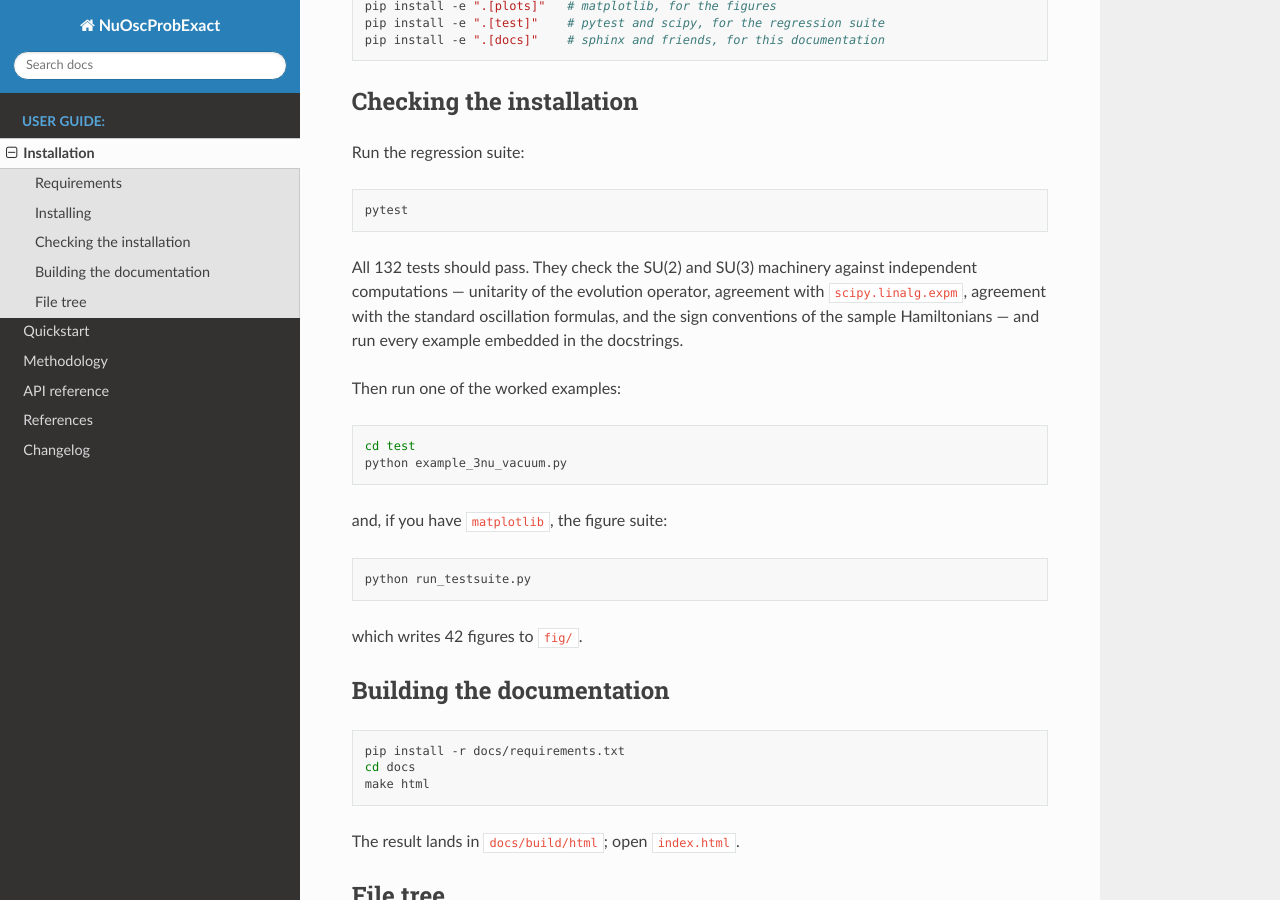
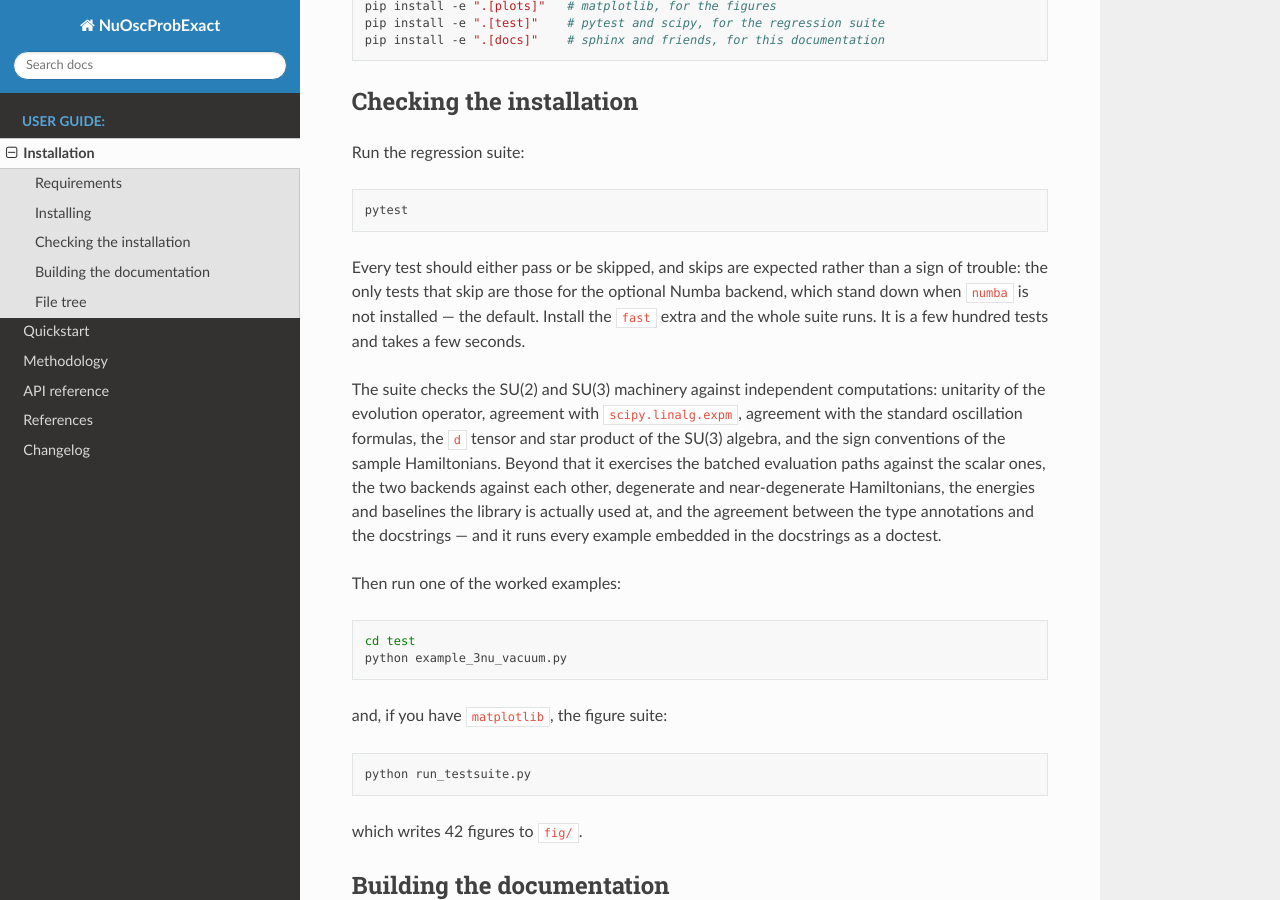
Before and after one commit to mbustama/NuOscProbExact, a Sphinx documentation site: the page built from docs/source/installation.rst, in a window 1280 px wide and 900 px high, scrolled down 1273 px. Built offline with Sphinx 7.4.7 and the Read the Docs theme 3.1.0, drawn with Linux system fonts in a browser that asks for light colours.

Commit message:
Stop promising a test count the suite cannot keep
installation.rst told readers "All 132 tests should pass". The suite has
279. Correcting the number was the obvious fix and would have replaced
one wrong statement with another, because 279 is only right when Numba
is installed: a default `pip install` has no Numba, so the tests for the
optional backend skip and pytest reports 241 passed, 38 skipped.
"All 279 tests should pass" would tell almost every reader that their
installation is broken, at the exact moment they are checking whether it
works.

So the count is gone rather than updated. What a reader needs at that
point is the shape of the result, not its size: every test passes or
skips, and skips are expected because the Numba tests stand down when
the optional dependency is absent. Verified that this is the whole of
it -- all 38 skips report "Numba is not installed", and there is no
other skip condition anywhere in tests/. A rough sense of scale stays,
in a form that cannot drift.

The sentence that followed had rotted further than the number did. It
described unitarity, scipy.linalg.expm, the standard formulas, the sign
conventions and the docstring examples, which together are about 75 of
the 279 tests. Everything added since was missing: the batched paths
against the scalar ones, the two backends against each other, degenerate
and near-degenerate Hamiltonians, the scales the library is used at, and
the type annotations against the docstrings. It now lists those, and
mentions the SU(3) d tensor and star product, which had also never
appeared despite being what the paper is largely about.

The one test file deliberately left out is test_file_tree.py, which
checks repository hygiene rather than physics and is of no interest to
someone verifying an installation.

Co-Authored-By: Claude Opus 5 <noreply@anthropic.com>

```diff
--- a/docs/source/installation.rst
+++ b/docs/source/installation.rst
@@ -79,11 +79,22 @@ Run the regression suite:
 
    pytest
 
-All 132 tests should pass.  They check the SU(2) and SU(3) machinery against
-independent computations --- unitarity of the evolution operator, agreement
-with ``scipy.linalg.expm``, agreement with the standard oscillation formulas,
-and the sign conventions of the sample Hamiltonians --- and run every example
-embedded in the docstrings.
+Every test should either pass or be skipped, and skips are expected rather
+than a sign of trouble: the only tests that skip are those for the optional
+Numba backend, which stand down when ``numba`` is not installed --- the
+default.  Install the ``fast`` extra and the whole suite runs.  It is a few
+hundred tests and takes a few seconds.
+
+The suite checks the SU(2) and SU(3) machinery against independent
+computations: unitarity of the evolution operator, agreement with
+``scipy.linalg.expm``, agreement with the standard oscillation formulas, the
+``d`` tensor and star product of the SU(3) algebra, and the sign conventions
+of the sample Hamiltonians.  Beyond that it exercises the batched evaluation
+paths against the scalar ones, the two backends against each other, degenerate
+and near-degenerate Hamiltonians, the energies and baselines the library is
+actually used at, and the agreement between the type annotations and the
+docstrings --- and it runs every example embedded in the docstrings as a
+doctest.
 
 Then run one of the worked examples:
 
```
